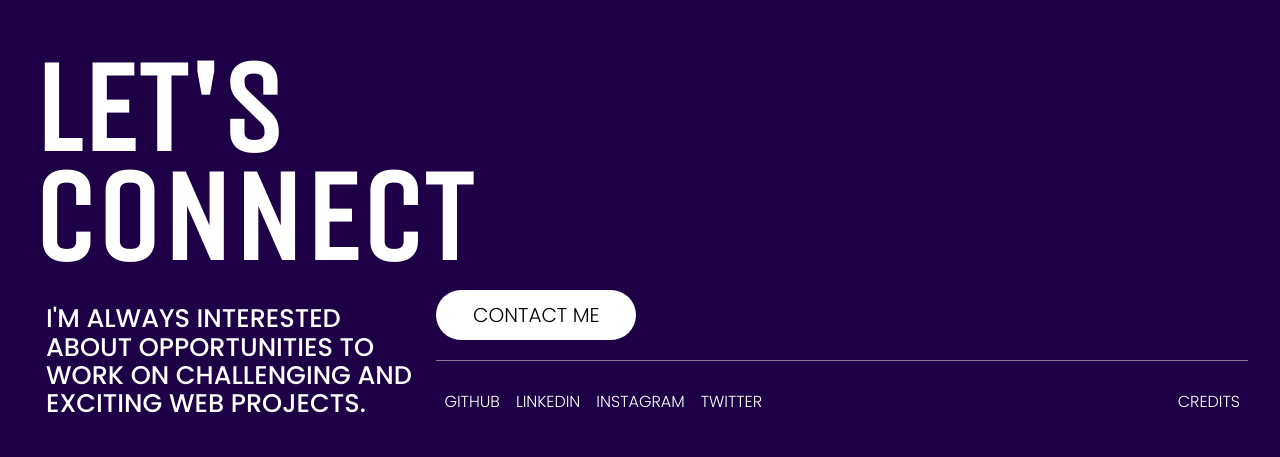
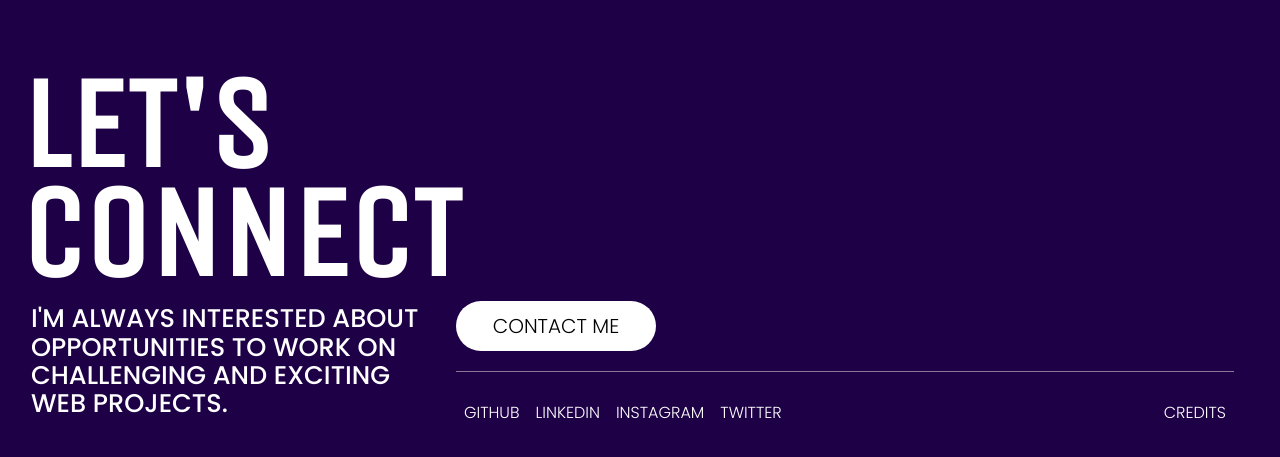
Before and after one commit to dangnhathuy/pianofolio, a React (Create React App) app: page / in a window 1280 px wide. Shown: the part 3063-3520 px from the top of the page. Built offline with nearby package versions, Linux system fonts and the light colour scheme.

Commit message:
fixing contact page padding

```diff
--- a/src/components/contact/Contact.js
+++ b/src/components/contact/Contact.js
@@ -10,20 +10,18 @@ const Contact = ({ trackIndex }) => {
     <>
       <img id="contact-background" src={ponyo} alt="ponyo"/>
       <SectionMainContainer id="contact">
-        <ContactHeading>LET'S CONNECT</ContactHeading>
-        <ContentContainer>
+        <TextContainer>
+          <ContactHeading>LET'S CONNECT</ContactHeading>
           <ContactText
-            margin="15px 0 40px 30px"
+            margin="10px 0 40px 15px"
             maxWidth="30%"
             animation="translateYDown 900ms ease-out forwards"
           >
             I'M ALWAYS INTERESTED ABOUT OPPORTUNITIES TO WORK ON CHALLENGING AND
             EXCITING WEB PROJECTS.
-
-
           </ContactText>
-          <Footer trackIndex={trackIndex} />
-        </ContentContainer>
+        </TextContainer>
+        <Footer trackIndex={trackIndex} />
       </SectionMainContainer>
     </>
   );
@@ -32,15 +30,15 @@ const Contact = ({ trackIndex }) => {
 const SectionMainContainer = styled.div`
   display: flex;
   height: 100vh;
-  flex-direction: column;
-  justify-content: flex-end;
+  flex-direction: row;
+  align-items: flex-end;
   margin: 0 1em;
 `;
 
 const ContactHeading = styled.h2`
   font-family: var(--unicaone);
   font-size: clamp(80px, 10vw, 165px);
-  margin: 16px 16px 0;
+  margin: 5px;
   max-width: 400px;
   line-height: 0.85;
   animation: translateYDown 700ms ease-out forwards;
@@ -53,21 +51,16 @@ const ContactHeading = styled.h2`
 `;
 
 const ContactText = styled(Text)`
+  max-width: 500px;
   @media (max-width: 1250px) {
     margin: 10px;
-    max-width: 600px;
-  }
-
-  @media (max-width: 650px) {
-    margin: 10px;
-    max-width: 400px;
   }
 `;
 
-const ContentContainer = styled.div`
+const TextContainer = styled.div`
   display: flex;
-  flex-direction: row;
-  align-items: flex-end;
+  flex-direction: column;
+  justify-content: flex-end;
   @media (max-width: 1250px) {
     flex-wrap: wrap;
   }
--- a/src/components/contact/Footer.js
+++ b/src/components/contact/Footer.js
@@ -89,8 +89,9 @@ const Footer = ({ trackIndex }) => {
 const MainContainer = styled.div`
   display: flex;
   flex-direction: column;
+  justify-content: flex-end;
   width: 100%;
-  margin: 1em;
+  margin: 5px 30px 5px;
 
   @media (max-width: 1250px) {
     margin: 15px 10px 10px 10px;
--- a/src/components/reusable-components/Texts.js
+++ b/src/components/reusable-components/Texts.js
@@ -14,7 +14,7 @@ const SubHeading = styled.h2`
   font-size: var(--subheading);
   line-height: 0.8;
   margin: ${(props) => props.margin || '0'};
-
+  max-width: ${(props) => props.maxWidth || ''};
   text-align: ${(props) => props.textAlign || ''};
   animation: ${(props) => props.animation || ''};
 `
```
